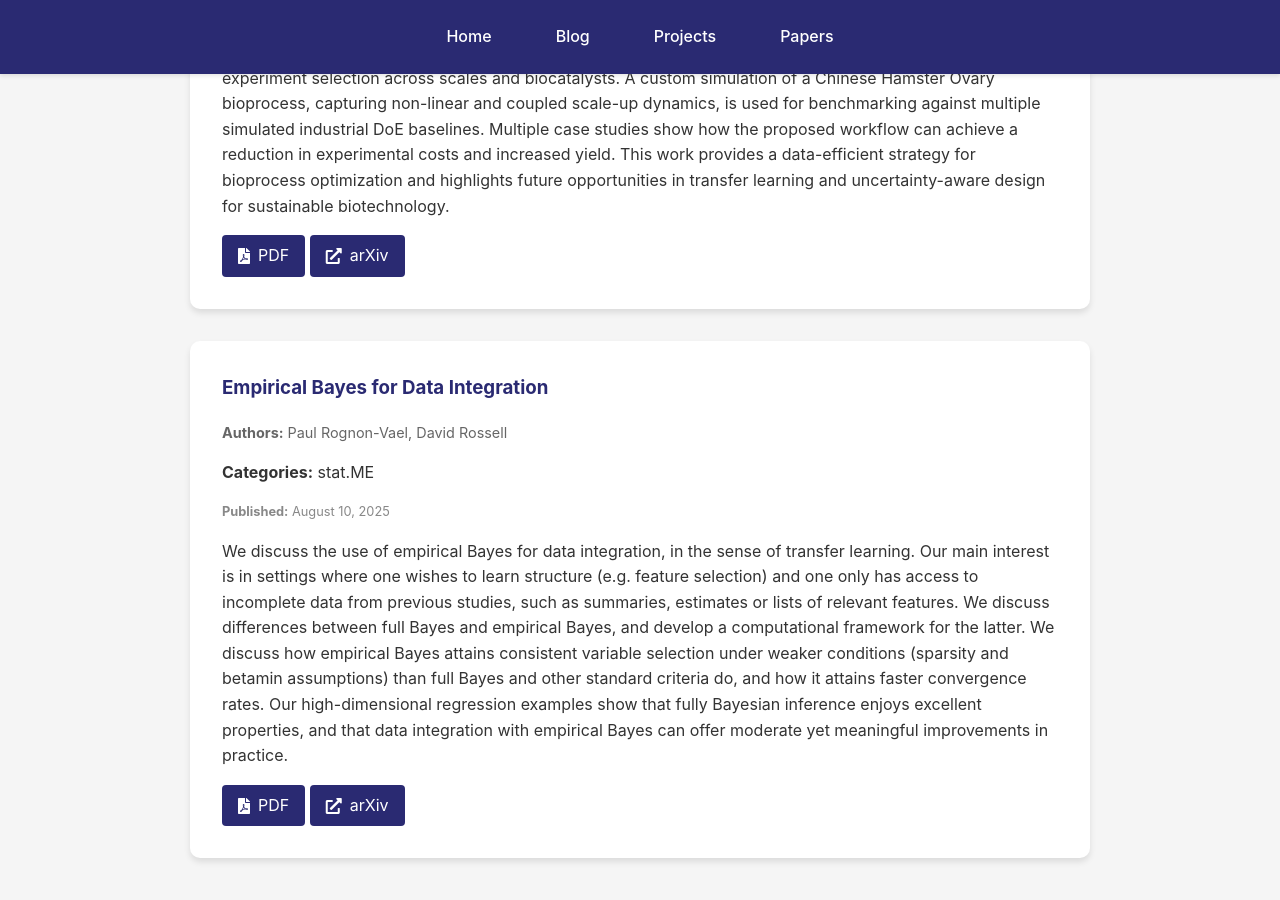
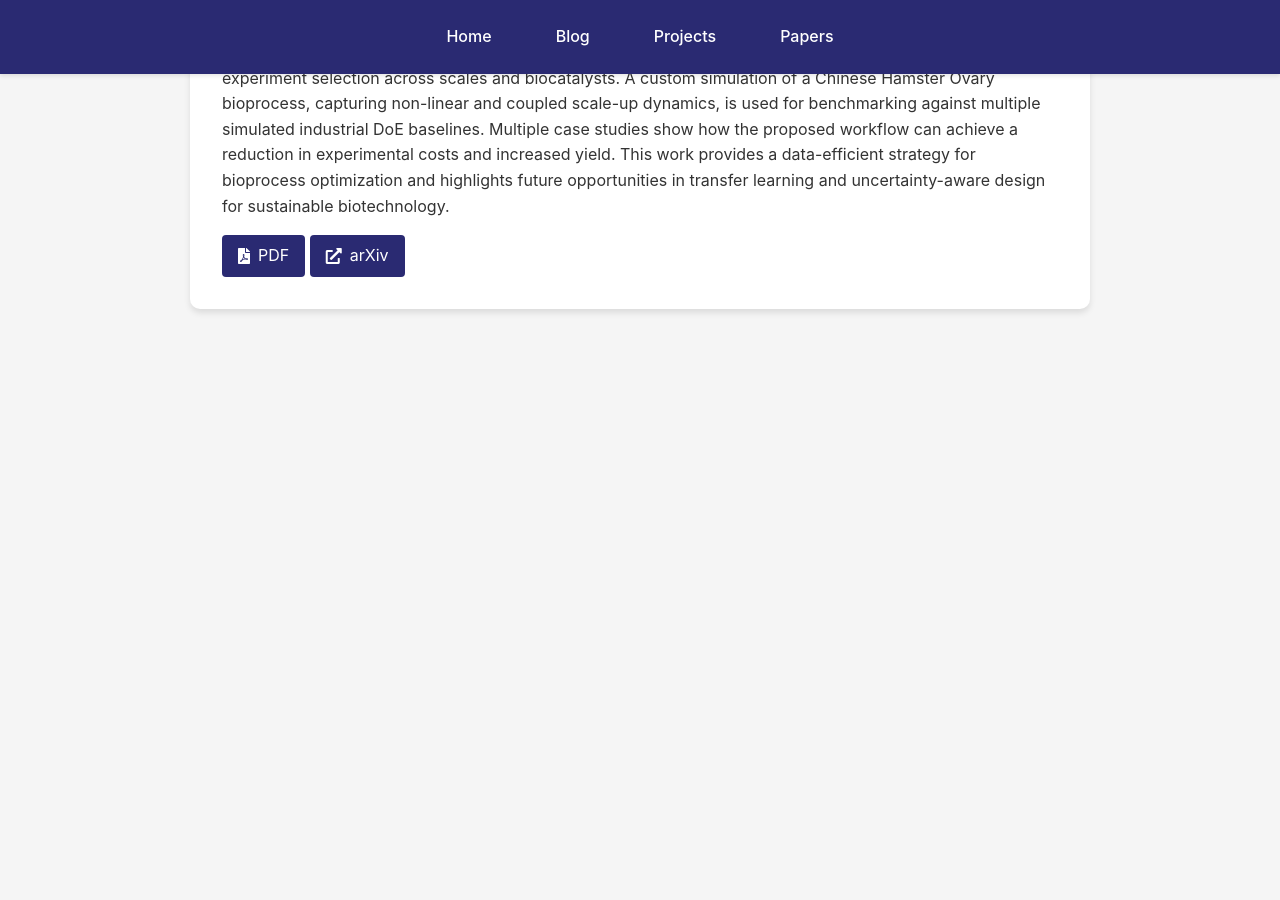
Before and after one commit to kyZhan2002/mypage, a Jekyll site: the page built from papers/index.html, in a window 1280 px wide and 900 px high, scrolled down 3583 px. Built offline with Jekyll 4.4.1, drawn with Linux system fonts in a browser that asks for light colours; after the commit the page ends 3988 px from its top, so only the background shows below that.

Commit message:
Update arXiv papers

```diff
--- a/_data/arxiv_cache.json
+++ b/_data/arxiv_cache.json
@@ -1,5 +1,5 @@
 {
-  "timestamp": 1756171407,
+  "timestamp": 1756257653,
   "papers": [
     {
       "title": "A nonstationary spatial model of PM2.5 with localized transfer learning\n  from numerical model output",
@@ -85,20 +85,6 @@
       ],
       "pdf_link": "http://arxiv.org/pdf/2508.10970v1",
       "arxiv_url": "http://arxiv.org/abs/2508.10970v1"
-    },
-    {
-      "title": "Empirical Bayes for Data Integration",
-      "authors": [
-        "Paul Rognon-Vael",
-        "David Rossell"
-      ],
-      "abstract": "We discuss the use of empirical Bayes for data integration, in the sense of\ntransfer learning. Our main interest is in settings where one wishes to learn\nstructure (e.g. feature selection) and one only has access to incomplete data\nfrom previous studies, such as summaries, estimates or lists of relevant\nfeatures. We discuss differences between full Bayes and empirical Bayes, and\ndevelop a computational framework for the latter. We discuss how empirical\nBayes attains consistent variable selection under weaker conditions (sparsity\nand betamin assumptions) than full Bayes and other standard criteria do, and\nhow it attains faster convergence rates. Our high-dimensional regression\nexamples show that fully Bayesian inference enjoys excellent properties, and\nthat data integration with empirical Bayes can offer moderate yet meaningful\nimprovements in practice.",
-      "published": "August 10, 2025",
-      "categories": [
-        "stat.ME"
-      ],
-      "pdf_link": "http://arxiv.org/pdf/2508.08336v1",
-      "arxiv_url": "http://arxiv.org/abs/2508.08336v1"
     }
   ]
 }
```
